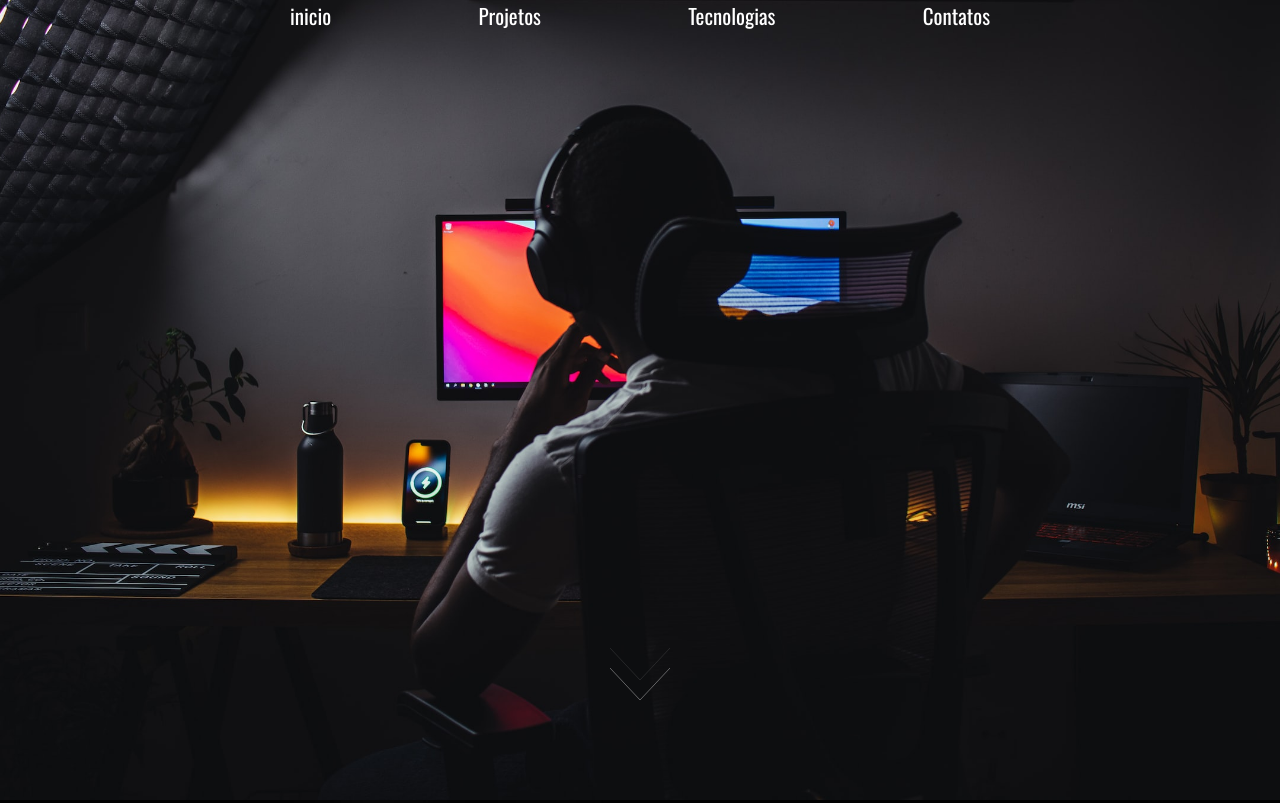
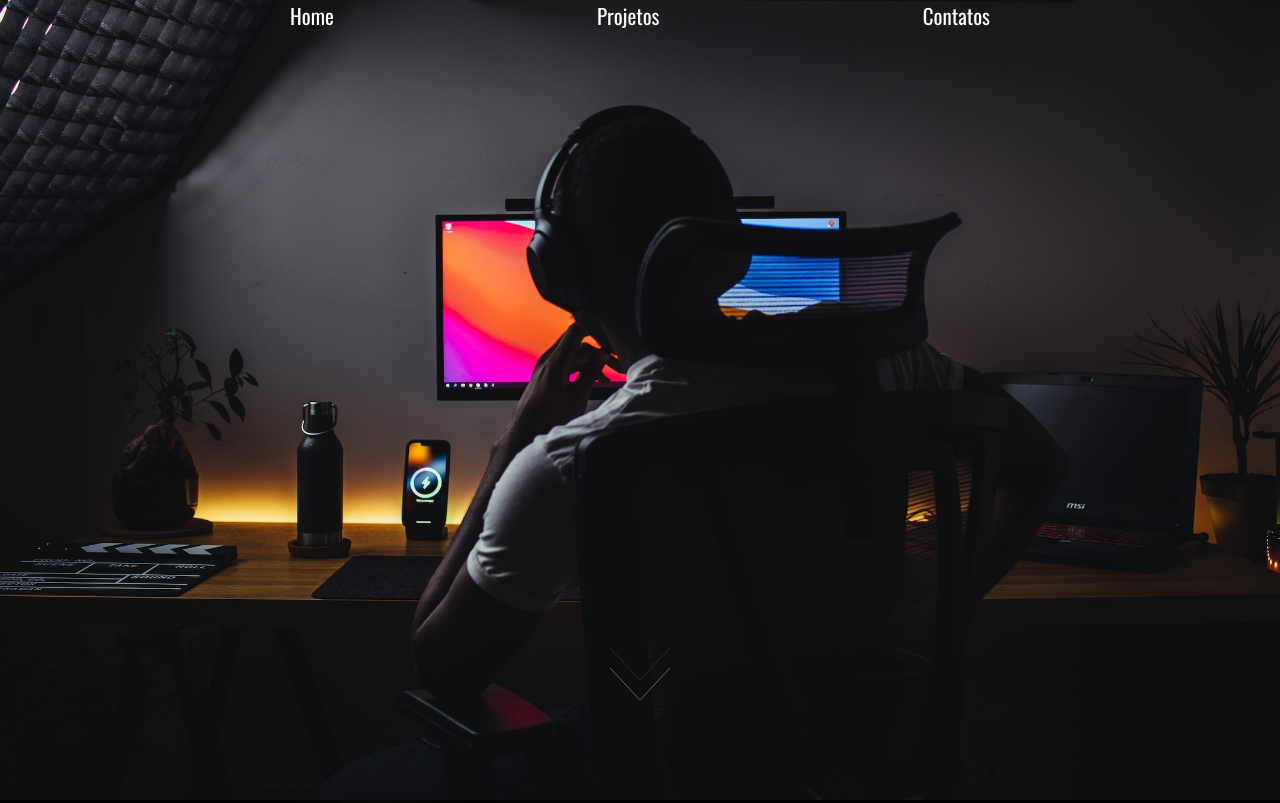
Before and after one commit to FelipeFontesLisboa/Portifolio, a plain HTML site: page index.html in a window 1280 px wide. Shown: the top 803 px of the page. Drawn offline with nearby package versions, Linux system fonts and the light colour scheme; a script that the page names is missing.

Commit message:
New Info

```diff
--- a/index.html
+++ b/index.html
@@ -16,22 +16,22 @@
   <body>
     <!---------------------------------------------main principal body header-------------------------------------->
 
+
     <div class="hero-container">
       <header>
         <nav>
           <ul>
             <a href="./index.html">
-              <li>inicio</li>
+              <li>Home</li>
             </a>
 
             <a href="#Project" class="content-container">
               <li>Projetos</li>
             </a>
-            <a href="" class="">
-              <li>Tecnologias</li>
+
+            <a href="#footer" class="footer-principal">
+              <li>Contatos</li>
             </a>
-
-            <li>Contatos</li>
           </ul>
         </nav>
       </header>
@@ -133,7 +133,7 @@
     </div>
     <!-------------------------------------TECNOLOGI DIVAIDER------------------------------------------------->
 
-    <div class="tecnology-container" id="tecnologias">
+    <div  class="tecnology-container" id="tecnology">
       <div class="tecnology-content">
         <span>Appropriate Technologies of the Future</span>
         <div class="tecnology-card-container">
@@ -236,7 +236,7 @@
       </div>
     </div>
 
-    <footer class="footer-principal">
+    <footer id="footer" class="footer-principal">
       <div class="footer-container">
         <div class="container">
           <div class="left-container">
--- a/styles.css
+++ b/styles.css
@@ -8,9 +8,7 @@
     font-family: 'Oswald', sans-serif;
 }
 
-html {
-    scroll-behavior: smooth;
-  }
+
 /* Main Prencipal */
 .hero-container {
     height: 100vh;
```
